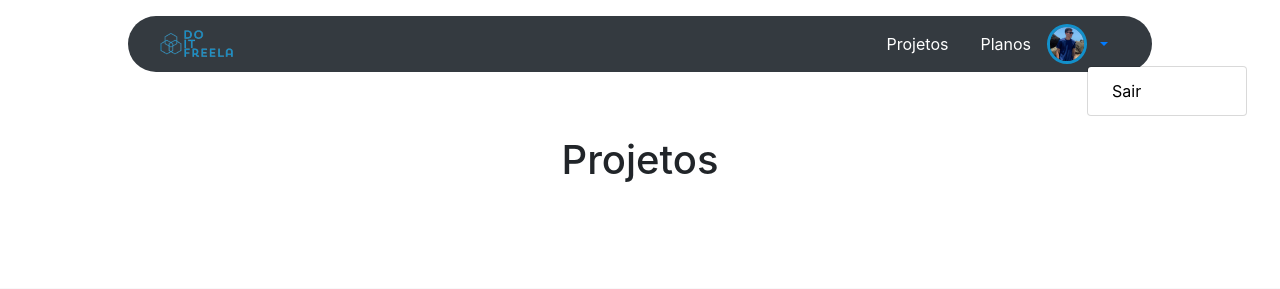
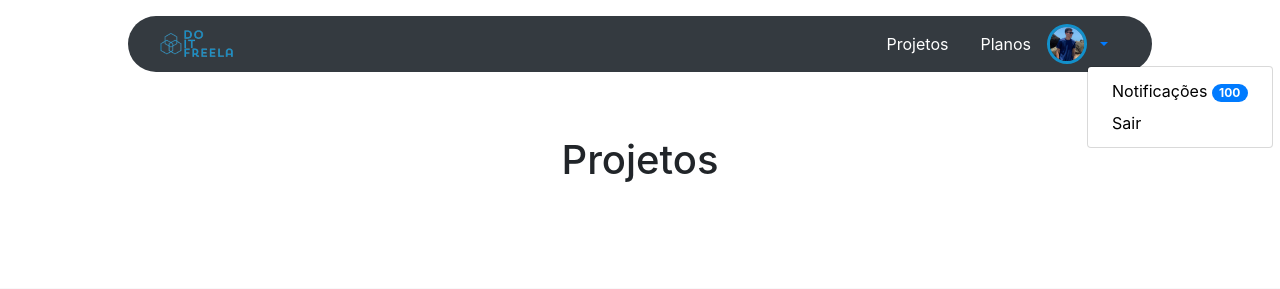
Before and after one commit to AlissonAzevedo/doitfreela, a Django app: page / in a window 1280 px wide, after a click that opens the changed part. Shown: the top 289 px of the page. Run offline with Django 3.2, Linux system fonts and the light colour scheme; data comes from the database, SQL or seed files in the repository; some libraries are stand-ins or nearby versions.

Commit message:
add span notificações

```diff
--- a/doitfreela/doitfreela/templates/home.html
+++ b/doitfreela/doitfreela/templates/home.html
@@ -37,6 +37,9 @@
           <div class="btn-group">
             <button class="btn btn-link dropdown-toggle" type="button" data-toggle="dropdown" aria-haspopup="true" aria-expanded="false"></button>
             <div class="dropdown-menu" aria-labelledby="dropdownMenuLink">
+              <a style="color:#000;" class="dropdown-item" href="#">
+                Notificações <span class="badge badge-pill badge-primary"> 100</span>
+              </a>
               <a style="color:#000;" class="dropdown-item" href="#">Sair</a>
             </div>
           </div>
--- a/doitfreela/doitfreela/templates/perfil.html
+++ b/doitfreela/doitfreela/templates/perfil.html
@@ -38,6 +38,9 @@
           <div class="btn-group">
             <button class="btn btn-link dropdown-toggle" type="button" data-toggle="dropdown" aria-haspopup="true" aria-expanded="false"></button>
             <div class="dropdown-menu" aria-labelledby="dropdownMenuLink">
+              <a style="color:#000;" class="dropdown-item" href="#">
+                Notificações <span class="badge badge-pill badge-primary"> 100</span>
+              </a>
               <a style="color:#000;" class="dropdown-item" href="#">Sair</a>
             </div>
           </div>
```
